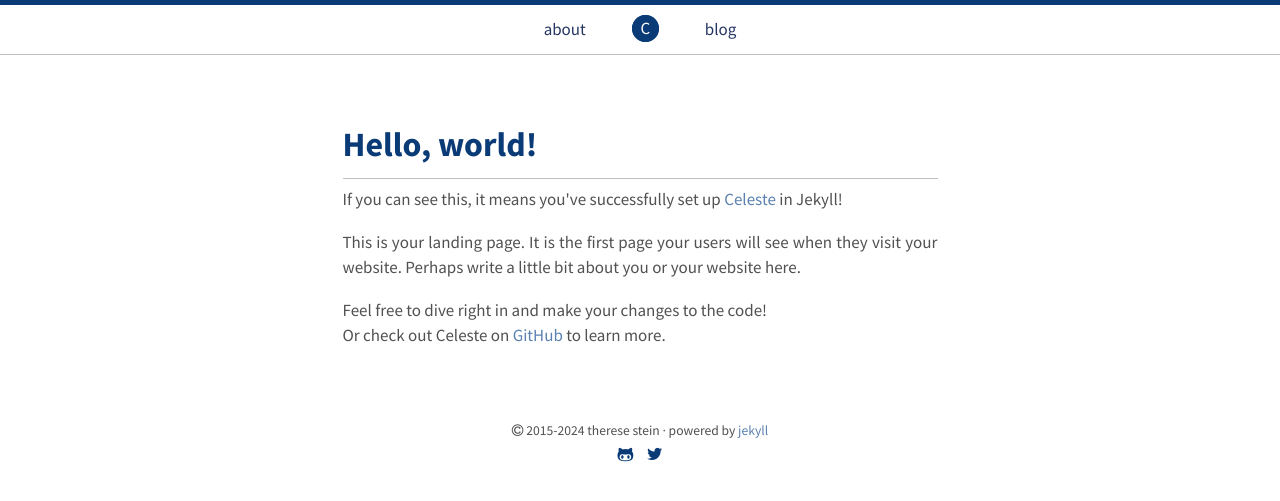
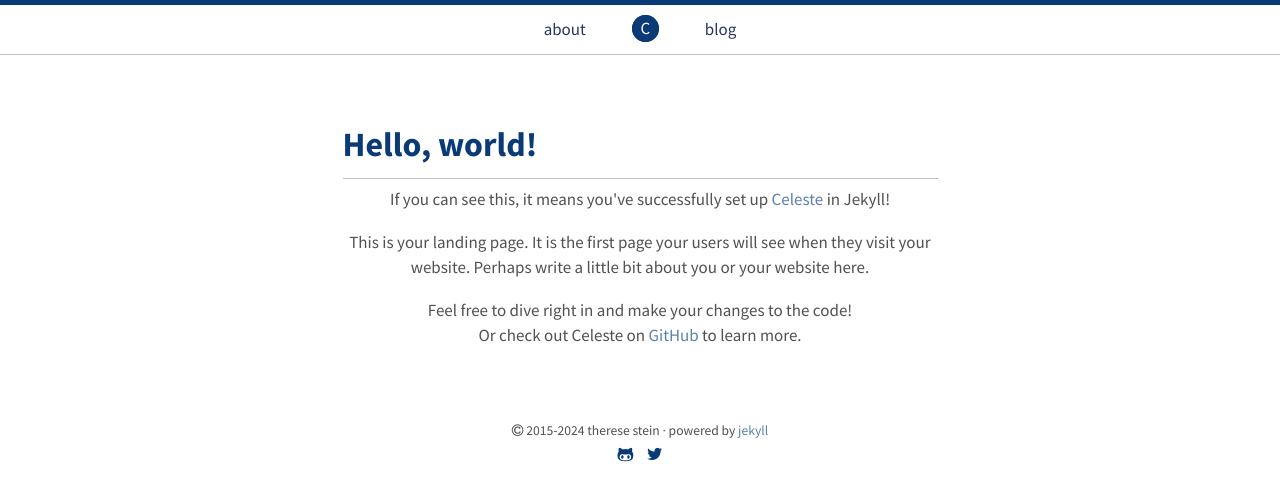
Before and after one commit to ThereseStein/ThereseStein.github.io, a Jekyll site: the page built from index.html, in a window 1280 px wide. Shown: the top 501 px of the page. Built offline with Jekyll 4.4.1, drawn with Linux system fonts in a browser that asks for light colours.

Commit message:
Update text-justify

```diff
--- a/_sass/utilities/_utils.scss
+++ b/_sass/utilities/_utils.scss
@@ -4,5 +4,9 @@
   */
 
   .text-center {
+    text-align: center;
+  }
+
+  .text-justify {
     text-align: justify;
   }
```
